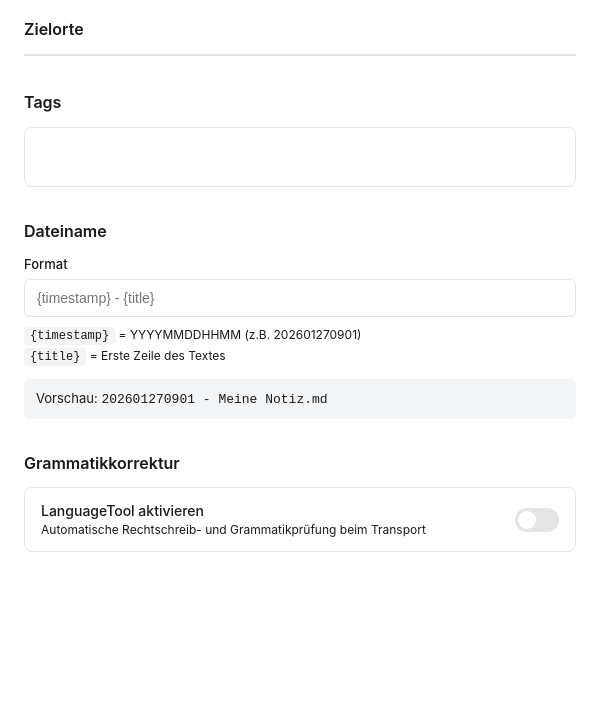
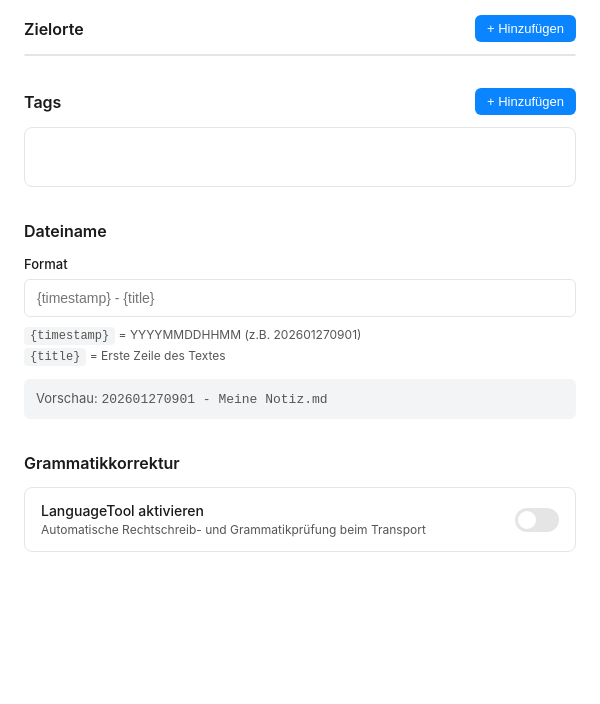
Before and after one commit to bydb/transport, an Electron app: page src/settings.html in a window 600 px wide. Shown: the part 96-800 px from the top of the page. Drawn offline with Linux system fonts and the light colour scheme; no server answers.

Commit message:
Fix settings UI and add proper app icon
- Add missing CSS variables for settings page buttons (+ Hinzufügen now visible)
- Create proper icns icon file for macOS app icon
- Include icon files in repository for proper builds

Co-Authored-By: Claude Opus 4.5 <noreply@anthropic.com>

```diff
--- a/src/settings.html
+++ b/src/settings.html
@@ -7,6 +7,14 @@
   <title>Einstellungen - Transport</title>
   <link rel="stylesheet" href="styles.css">
   <style>
+    /* Fehlende CSS-Variablen für Kompatibilität */
+    :root {
+      --primary-color: var(--accent-color, #0a84ff);
+      --primary-hover: var(--accent-hover, #0070e0);
+      --secondary-color: var(--text-secondary, #555555);
+      --bg-color: var(--bg-primary, #ffffff);
+    }
+
     body {
       padding: 24px;
       padding-top: 48px; /* Platz für macOS Traffic Lights */
```
Also changed, not shown: assets/icon.png (added), 2 other files.
